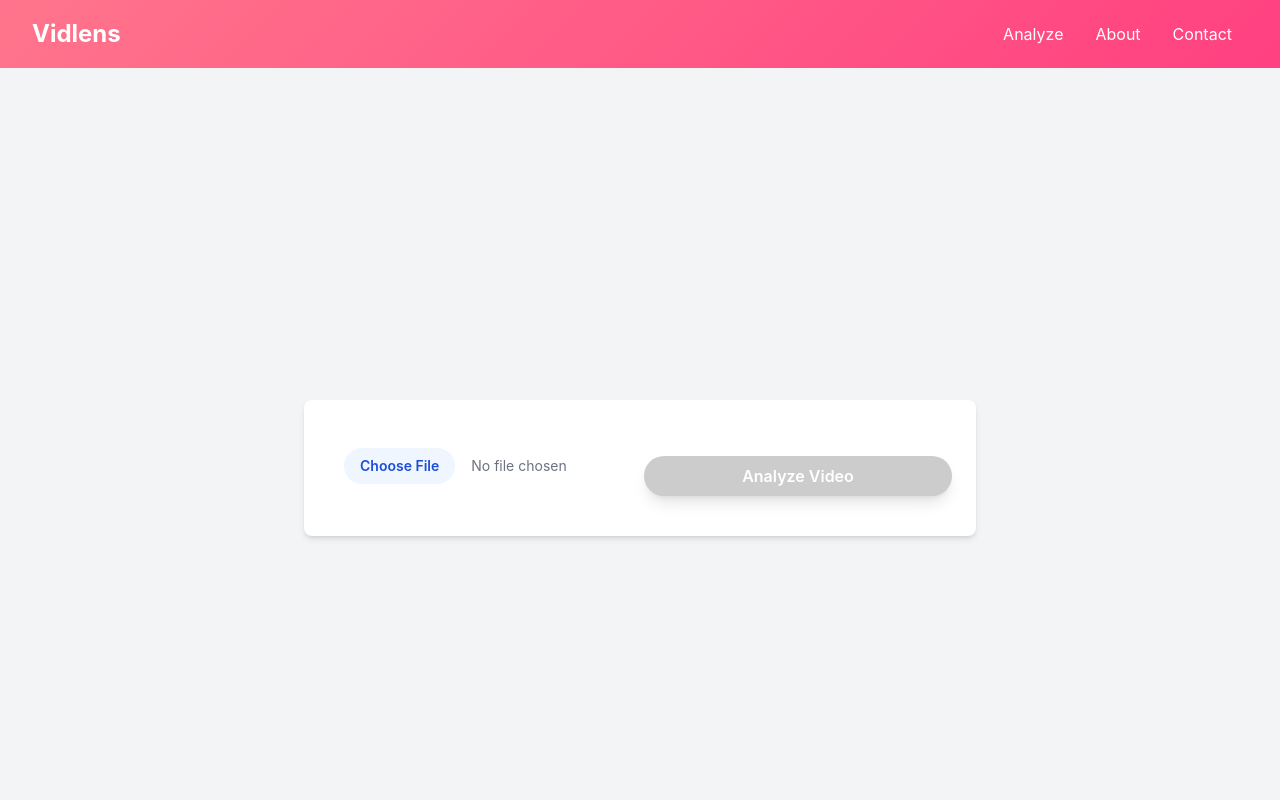
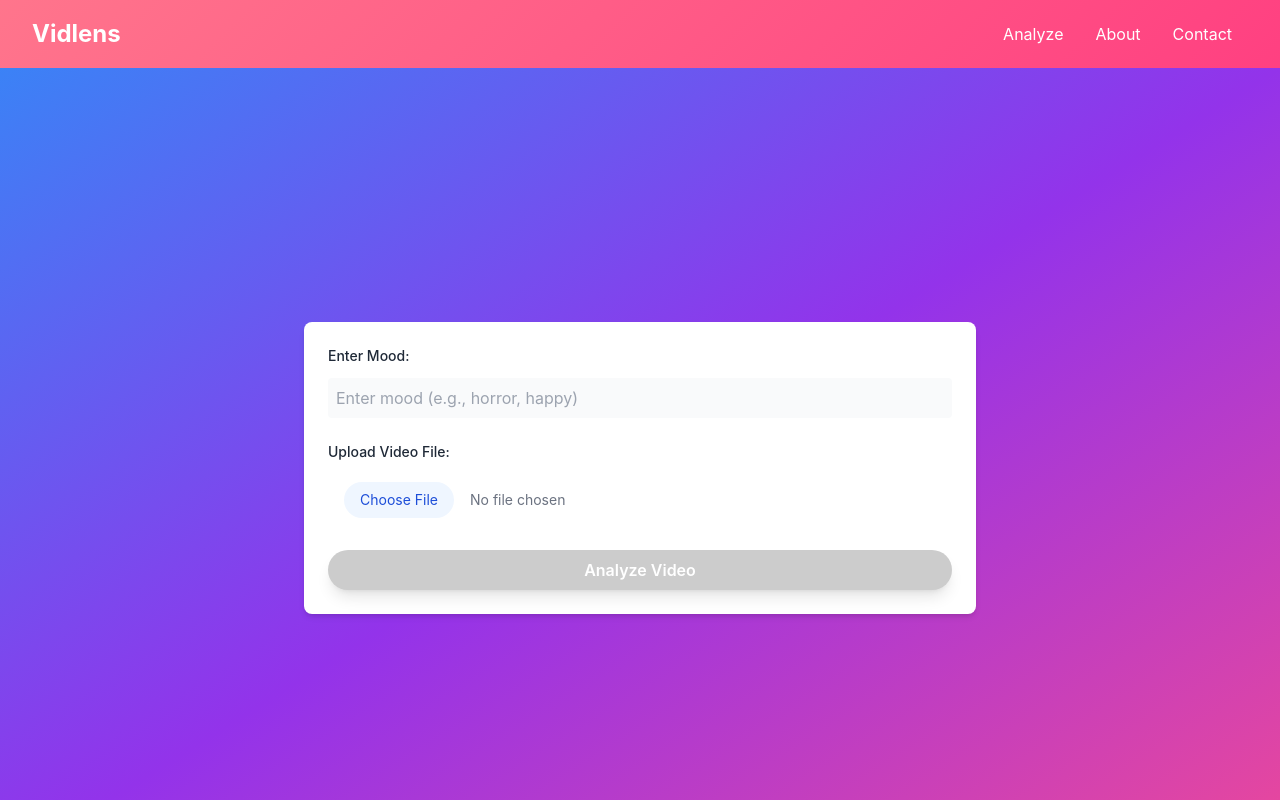
Before and after one commit to KHATRIRAMESH/vidlens, a React (Create React App) app: page /analyze in a window 1280 px wide. Shown: the top 800 px of the page. Built offline with nearby package versions, Linux system fonts and the light colour scheme.

Commit message:
analyzing  from frontend completed

```diff
--- a/src/App.js
+++ b/src/App.js
@@ -22,7 +22,8 @@ function App() {
         <Route path='/about' element={<About />} />
         <Route path='/contact' element={<Contact />} />
 
-      </Routes>
+        </Routes>
+        <Footer/>
 
     </div>
    </Router>
--- a/src/pages/analyzePage.jsx
+++ b/src/pages/analyzePage.jsx
@@ -1,49 +1,159 @@
-import React, { useState } from 'react';
-import VideoPlayer from '../Components/videoplayer';
-import Header from '../Components/header';
-import Footer from '../Components/footer';
-// import './AnalyzePage.css';
+import React, { useState } from "react";
+import VideoPlayer from "../Components/videoplayer";
 
 const AnalyzePage = () => {
-  const [videoUrl, setVideoUrl] = useState('');
   const [isAnalyzing, setIsAnalyzing] = useState(false);
   const [analysisResult, setAnalysisResult] = useState(null);
 
-  const handleAnalyze = async () => {
+  const [file, setFile] = useState(null);
+  const [mood, setMood] = useState("");
+  const [loading, setLoading] = useState(false);
+  const [error, setError] = useState(null);
+
+  const handleFileChange = (e) => {
+    const selectedFile = e.target.files[0];
+    if (selectedFile && selectedFile.type.startsWith("video/")) {
+      setFile(selectedFile);
+      setError(null);
+    } else {
+      setError("Please select a valid video file");
+      setFile(null);
+    }
+  };
+
+  const handleMoodChange = (e) => {
+    setMood(e.target.value);
+  };
+
+  const handleSubmit = async (e) => {
+    e.preventDefault();
+    if (!file || !mood) {
+      setError("Please provide a valid video file and mood.");
+      return;
+    }
+
+    setLoading(true);
+    setError(null);
+
+    const formData = new FormData();
+    formData.append("file", file);
+    formData.append("mood", mood);
+
+    try {
       setIsAnalyzing(true);
 
-    // Mock API call
-    setTimeout(() => {
-      setAnalysisResult("Analysis complete for: " + videoUrl);
+      const response = await fetch(`http://localhost:8000/analyze-video/`, {
+        method: "POST",
+        body: formData,
+      });
+
+      if (!response.ok) {
+        throw new Error("Failed to analyze video. Please try again.");
+      }
+
+      const data = await response.json();
+      setAnalysisResult(data);
+    } catch (err) {
+      setError(err.message);
+    } finally {
       setIsAnalyzing(false);
-    }, 2000);
+      setLoading(false);
+    }
   };
 
+  const fileUrl = file instanceof Blob ? URL.createObjectURL(file) : file;
+
   return (
-    <div className="flex flex-col items-center justify-center min-h-screen bg-gray-100 text-gray-800">
+    <div className="flex flex-col items-center justify-center min-h-screen bg-gray-100 text-gray-800 bg-gradient-to-br from-blue-500 via-purple-600 to-pink-500">
       <div className="w-full max-w-2xl p-6 bg-white rounded-lg shadow-md space-y-6">
-        <div className="input-container">
+        <form onSubmit={handleSubmit} className="space-y-6">
+          <div>
+            <label className="block text-sm font-medium pb-3">
+              Enter Mood:
+            </label>
+            <input
+              type="text"
+              value={mood}
+              onChange={handleMoodChange}
+              placeholder="Enter mood (e.g., horror, happy)"
+              className="w-full p-2 border rounded bg-gray-50 text-gray-800"
+            />
+          </div>
+          <div>
+            <label className="block text-sm font-medium pb-3">
+              Upload Video File:
+            </label>
             <input
               type="file"
               accept="video/*"
-            onChange={(e) => setVideoUrl(URL.createObjectURL(e.target.files[0]))}
-            className="block w-full text-sm text-gray-500 file:mr-4 file:py-2 file:px-4 file:rounded-full file:border-0 file:text-sm file:font-semibold file:bg-blue-50 file:text-blue-700 hover:file:bg-blue-100"
+              onChange={handleFileChange}
+              className="w-full text-sm text-gray-500 file:mr-4 file:py-2 file:px-4 file:rounded-full file:border-0 file:bg-blue-50 file:text-blue-700 hover:file:bg-blue-100"
             />
+          </div>
           <button
-            onClick={handleAnalyze}
-            disabled={!videoUrl || isAnalyzing}
-            className="mt-4 w-full bg-blue-500 text-white font-semibold py-2 px-4 rounded-full shadow-lg hover:bg-blue-600 transition duration-300"
+            type="submit"
+            disabled={!file || isAnalyzing}
+            className={`w-full py-2 px-4 rounded-full font-semibold shadow-lg transition duration-300 ${
+              isAnalyzing
+                ? "bg-gray-400 text-gray-700"
+                : "bg-blue-500 text-white hover:bg-blue-600"
+            }`}
           >
             {isAnalyzing ? "Analyzing..." : "Analyze Video"}
           </button>
+        </form>
+
+        {error && (
+          <div className="text-red-500 mt-4">
+            <strong>Error:</strong> {error}
           </div>
-        {/* Video Player Section */}
-        {videoUrl && <VideoPlayer url={videoUrl} />}
-        {/* Analysis Result */}
-        {analysisResult && <div className="result bg-green-100 text-green-800 p-4 rounded-lg">{analysisResult}</div>}
+        )}
+
+        {analysisResult && (
+          <div className="space-y-8 mt-8">
+            <section className="space-y-2">
+              <h2 className="text-xl font-semibold">
+                {analysisResult.summary.title}
+              </h2>
+              <p>{analysisResult.summary.content}</p>
+            </section>
+            <section className="space-y-2">
+              <h2 className="text-xl font-semibold">
+                {analysisResult.transcript.title}
+              </h2>
+              <div className="bg-gray-50 p-4 rounded">
+                <p className="whitespace-pre-wrap">
+                  {analysisResult.transcript.content}
+                </p>
+              </div>
+            </section>
+            <section className="space-y-2">
+              <h2 className="text-xl font-semibold">
+                {analysisResult.storytelling.title}
+              </h2>
+              <div className="bg-gray-50 p-4 rounded">
+                <p className="whitespace-pre-wrap">
+                  {analysisResult.storytelling.content}
+                </p>
+              </div>
+            </section>
+            <section className="space-y-2">
+              <h2 className="text-xl font-semibold">
+                {analysisResult.scenes.title}
+              </h2>
+              <div className="bg-gray-50 p-4 rounded">
+                <p className="whitespace-pre-wrap">
+                  {analysisResult.scenes.content}
+                </p>
+              </div>
+            </section>
+          </div>
+        )}
+
+        {file && <VideoPlayer url={fileUrl} />}
       </div>
     </div>
   );
-}
+};
 
 export default AnalyzePage;
```
Lines whose indentation alone changed are shown as unchanged.
